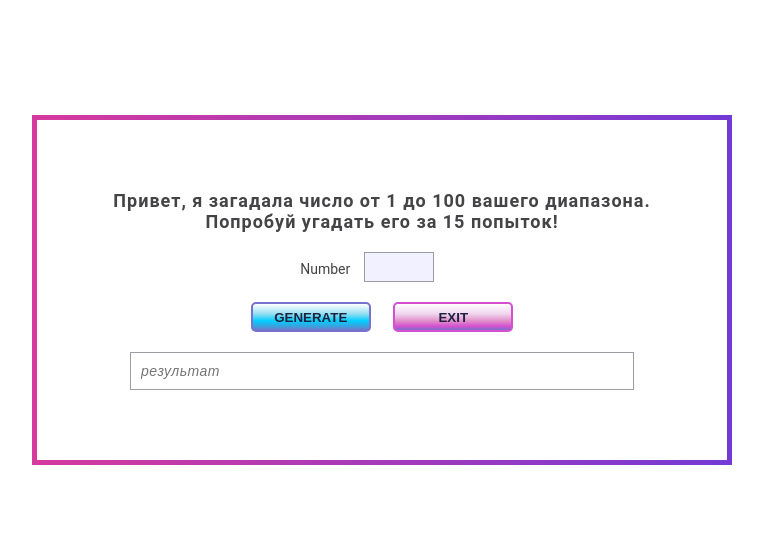
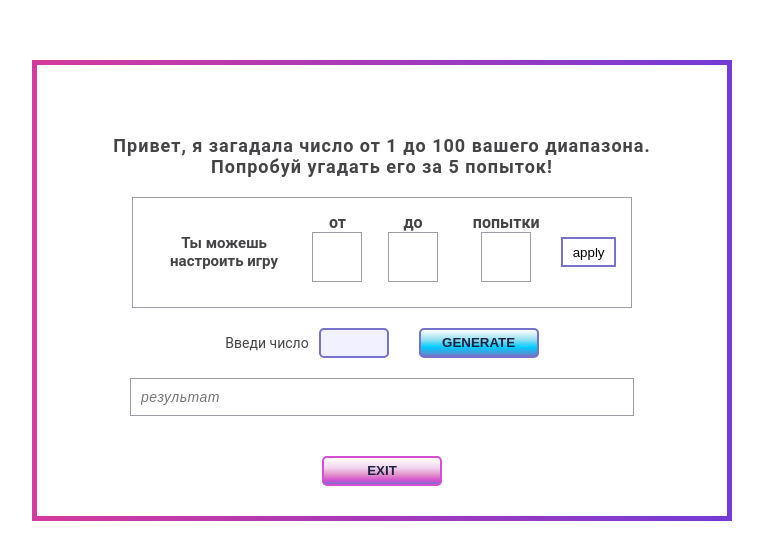
Before and after one commit to mzubkova/guess-number, a website: page dist/index.html in a window 1280 px wide. Shown: the part 110-670 px from the top of the page, without its empty margins (258-1021 px from the left). Drawn offline with Linux system fonts and the light colour scheme.

Commit message:
default game

```diff
--- a/src/scss/_reset.scss
+++ b/src/scss/_reset.scss
@@ -34,3 +34,10 @@ button {
   cursor: pointer;
   outline: none;
 }
+
+input::placeholder {
+  font-size: 1.4rem;
+  font-style: italic;
+  font-weight: 400;
+  text-align: left;
+}
--- a/src/scss/common/_form-control.scss
+++ b/src/scss/common/_form-control.scss
@@ -13,19 +13,72 @@
     text-align: center;
   }
 
+  &-group {
+    align-items: center;
+    padding: 20px;
+
+    &__btn {
+      border: 2px solid rgb(119, 114, 203);
+      height: 30px;
+      width: 70px;
+    }
+
+    &__input {
+      align-items: center;
+      border: 1px solid $text-gray;
+      display: flex;
+      justify-content: space-between;
+      padding: 15px;
+      width: 500px;
+
+      &-label {
+        font-size: 1.6rem;
+        font-weight: 700;
+        margin: 0 10px 10px;
+      }
+
+      &-min {
+        border: 1px solid $text-gray;
+        height: 50px;
+        width: 50px;
+
+        &--success {
+          border: 2px solid #56ff00;
+        }
+      }
+
+      &-max {
+        border: 1px solid $text-gray;
+        height: 50px;
+        width: 50px;
+
+        &--success {
+          border: 2px solid #56ff00;
+        }
+      }
+
+      &-attempt {
+        border: 1px solid $text-gray;
+        height: 50px;
+        width: 50px;
+      }
+    }
+  }
+
   &__label {
     color: $text-dark-gray;
     display: inline-block;
     font-size: 1.4rem;
-    margin: 0 20px 0 0;
+    margin: 0;
   }
 
   &__input {
     background-color: $text-white;
-    border: 1px solid $text-gray;
+    border: 2px solid rgba(119, 114, 203, 1);
+    border-radius: 5px;
     font-size: 2rem;
     height: 30px;
-    margin: 20px 10px;
+    margin: 0 30px 0 10px;
     padding: 5px;
     width: 70px;
 
@@ -43,21 +96,19 @@
       text-align: center;
       width: 80%;
 
-      &::placeholder {
-        font-style: italic;
-        font-weight: 400;
-        text-align: left;
-      }
-
       &:focus {
         outline: 1px solid #e31f39;
       }
     }
   }
 
+  &-generate {
+    align-items: center;
+    display: flex;
+    margin-bottom: 20px;
+  }
+
   &__btn {
-    margin-bottom: 20px;
-
     &--play {
       background: rgb(119, 114, 203);
       background: linear-gradient(
@@ -69,7 +120,6 @@
         rgba(255, 255, 255, 1) 100%
       );
       border: 2px solid rgba(119, 114, 203, 1);
-      margin-right:  20px;
     }
 
     &--exit {
--- a/src/scss/layout/_inner.scss
+++ b/src/scss/layout/_inner.scss
@@ -27,6 +27,10 @@
 .text-success {
   color: rgba(212, 79, 209, 1);
   font-size: 2rem;
-  margin-bottom: 40px;
+  margin: 20px 40px;
   text-align: center;
 }
+
+.err {
+  border: 2px solid #d60f29;
+}
```
Also changed, not shown: dist/css/style.css, dist/index.html, dist/js/index.js.
